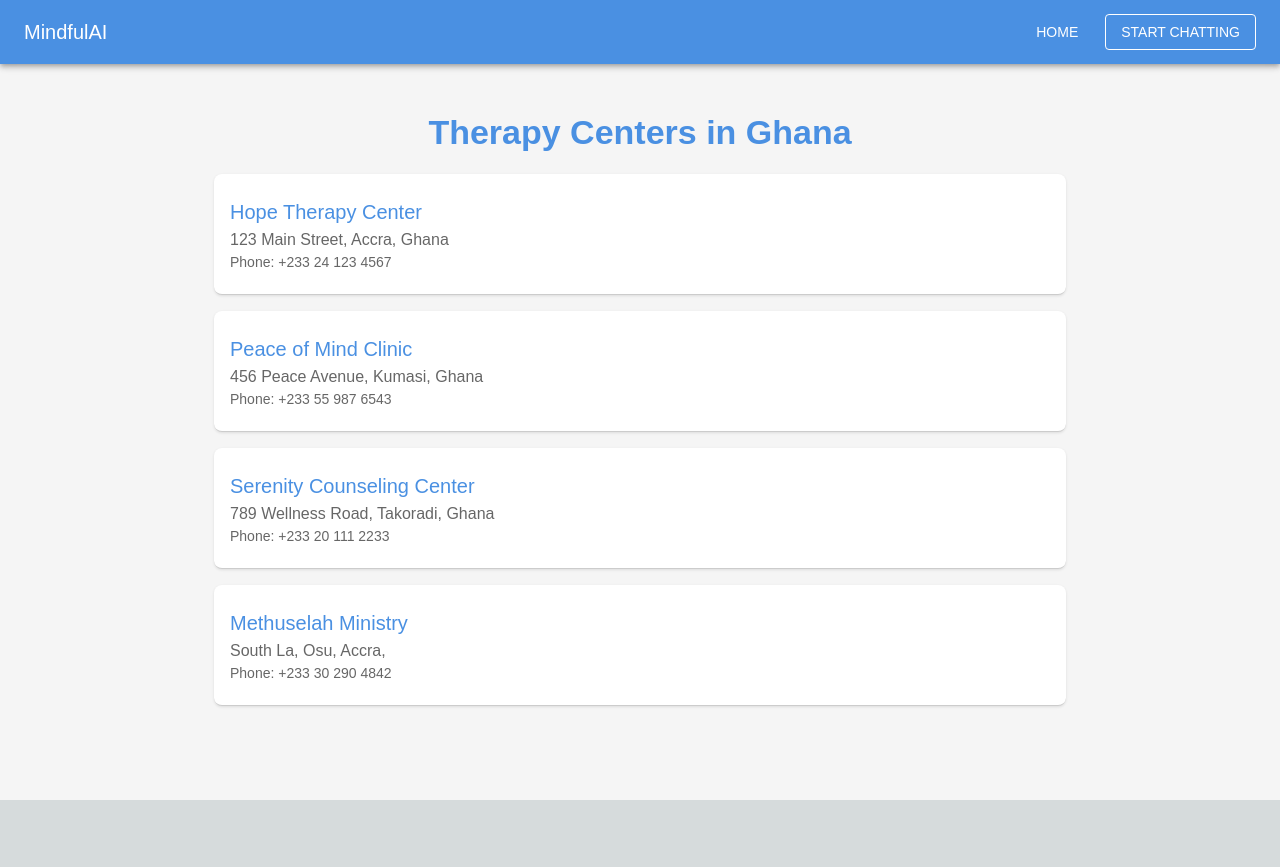
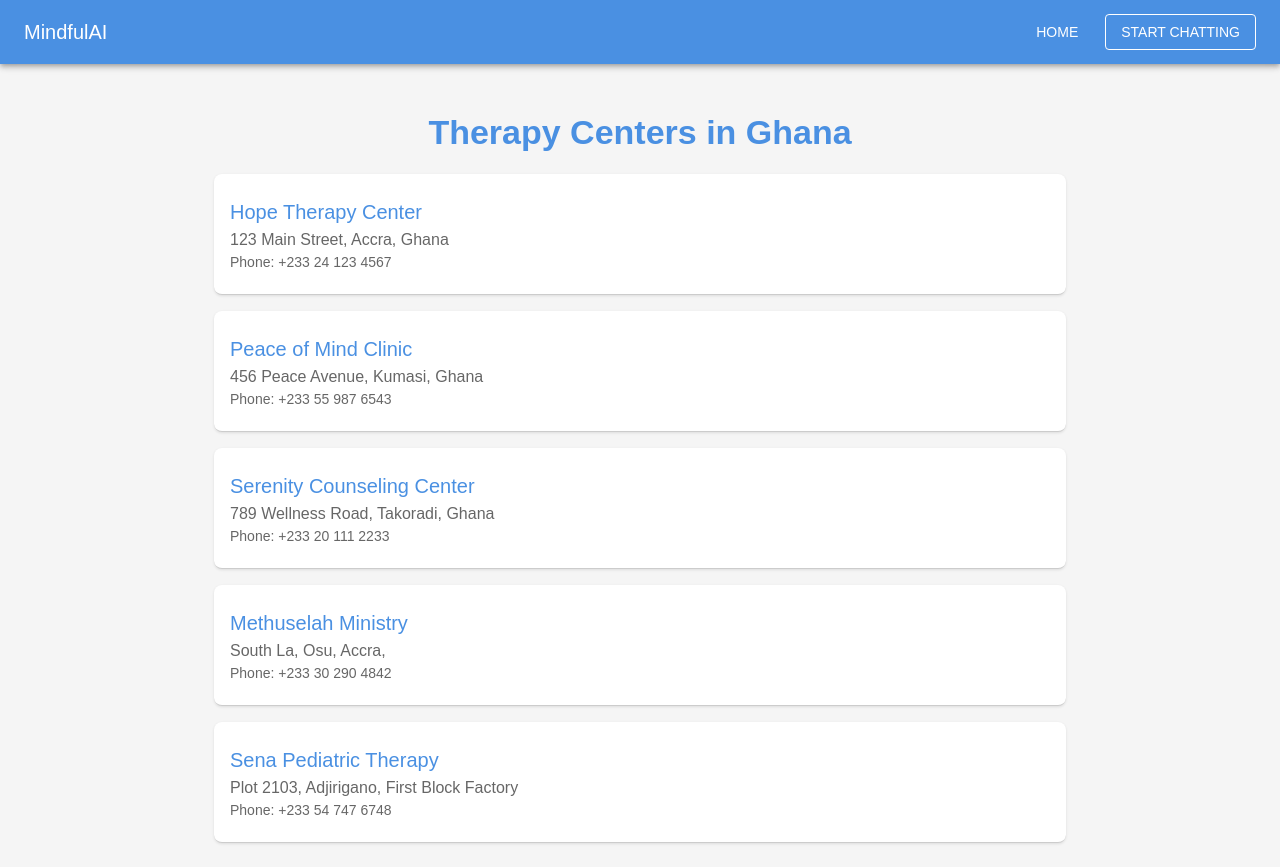
Before and after one commit to 02-ahmed/mental-ai, a Next.js app: page /therapy in a window 1280 px wide. Before the commit the page ends 800 px from the top, so only its background shows below. Built offline with nearby package versions, Linux system fonts and the light colour scheme.

Commit message:
added a therapy centre

```diff
--- a/app/therapy/page.js
+++ b/app/therapy/page.js
@@ -51,6 +51,11 @@ const therapyCenters = [
     name: "Methuselah Ministry",
     address: "South La, Osu, Accra,",
     phone: "+233 30 290 4842",
+  },
+  {
+    name: "Sena Pediatric Therapy",
+    address: "Plot 2103, Adjirigano, First Block Factory",
+    phone: "+233 54 747 6748",
   },
 ];
 
```
